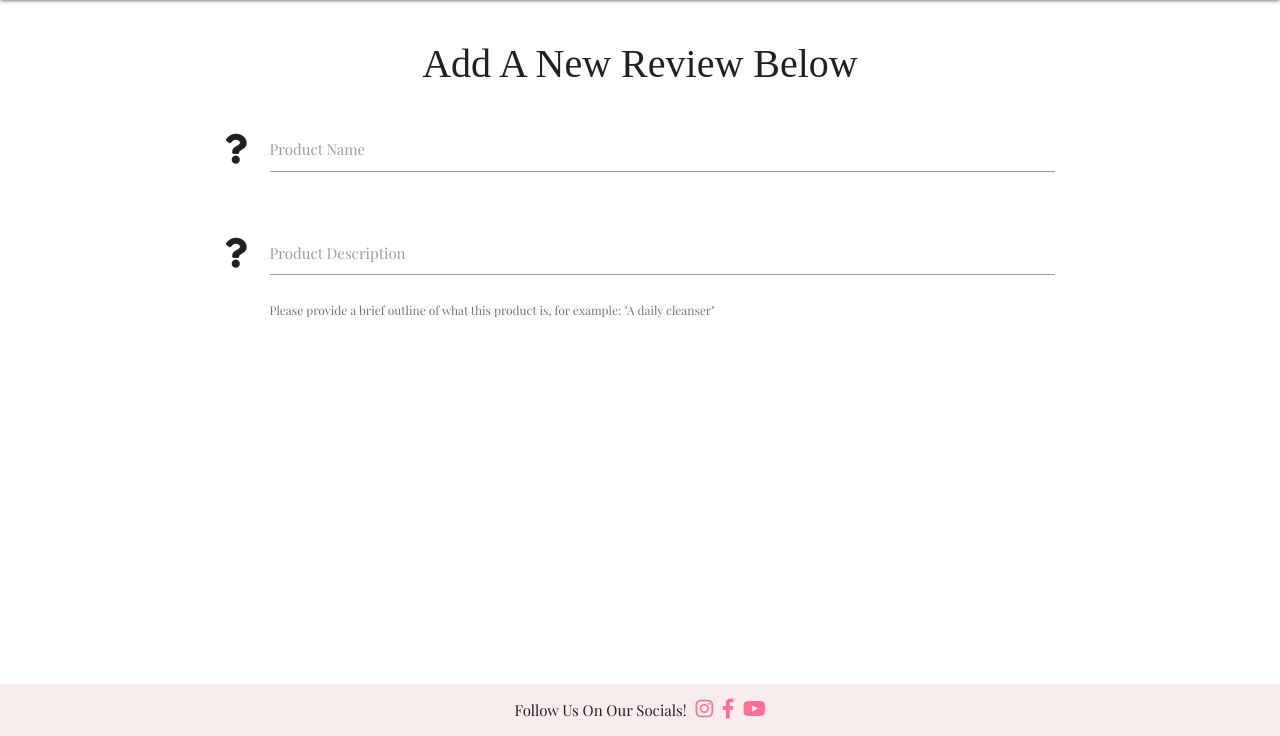
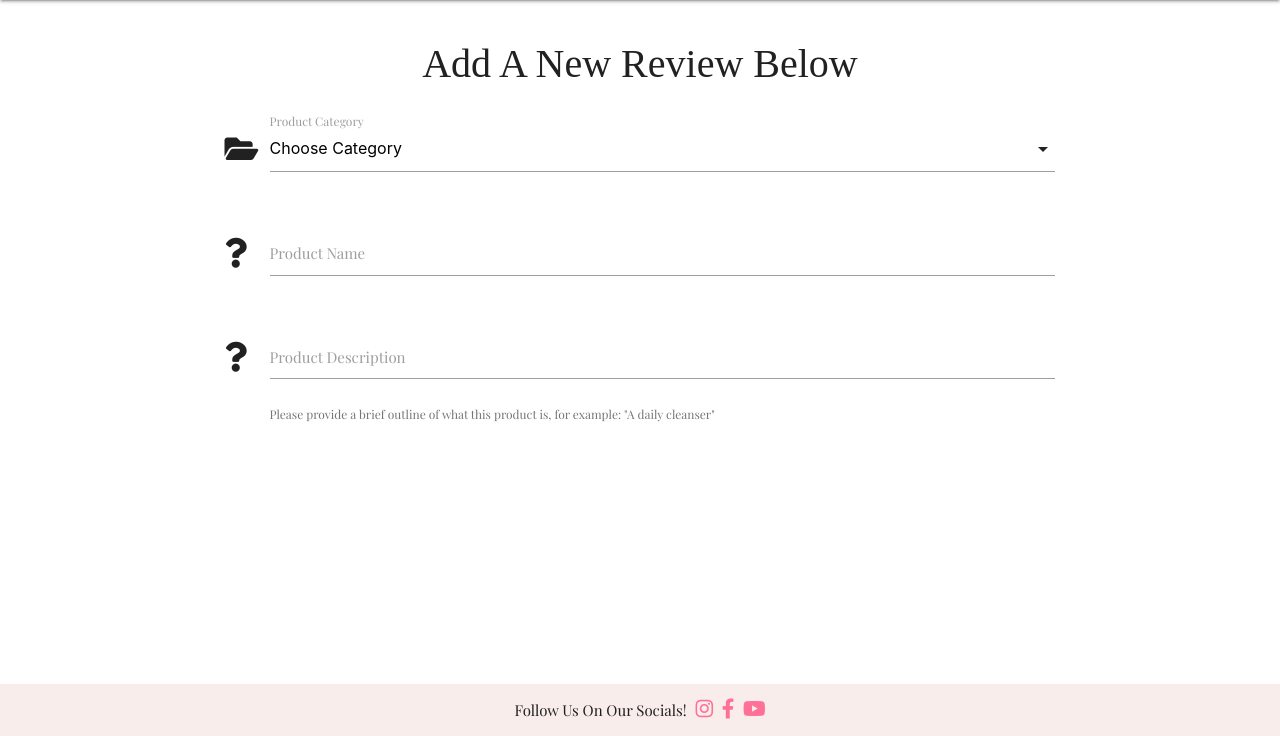
Before and after one commit to EllyC20/ms3-beauty-buys, a Flask app: page /new_review in a window 1280 px wide. Shown: the part 64-800 px from the top of the page. Run offline with Flask 2, Linux system fonts and the light colour scheme; data that the repository does not hold is empty; some libraries are stand-ins or nearby versions; some web fonts are replaced.

Commit message:
feat: Add drop down category selector to new review page

```diff
--- a/app.py
+++ b/app.py
@@ -81,7 +81,8 @@ def logout():
 
 @app.route("/new_review")
 def new_review():
-    return render_template("new_review.html")
+    categories = mongo.db.product_category.find().sort("category_name", 1)
+    return render_template("new_review.html", categories=categories)
 
 
 @app.route("/get_reviews")
--- a/static/js/script.js
+++ b/static/js/script.js
@@ -1,6 +1,7 @@
 $(document).ready(function () {
     $('.sidenav').sidenav();
     $('.carousel').carousel();
+    $('select').formSelect();
 });
 
 $('.carousel').carousel({
--- a/templates/new_review.html
+++ b/templates/new_review.html
@@ -5,6 +5,18 @@
 
     <div class="row">
         <form class="col s12 m8 offset-m2" method="POST" action="">
+            <div class="row">
+                <div class="input-field col s12">
+                    <i class="fas fa-folder-open prefix"></i>
+                    <select id="category_name" name="category_name" class="validate" required>
+                        <option value="" disabled selected>Choose Category</option>
+                        {% for category in categories %}
+                            <option value="{{ category.category_name }}">{{ category.category_name }}</option>
+                        {% endfor %}
+                    </select>
+                    <label for="category_name">Product Category</label>
+                </div>
+            </div>
             <div class="row">
                 <div class="input-field col s12">
                     <i class="fas fa-question prefix"></i>
```
